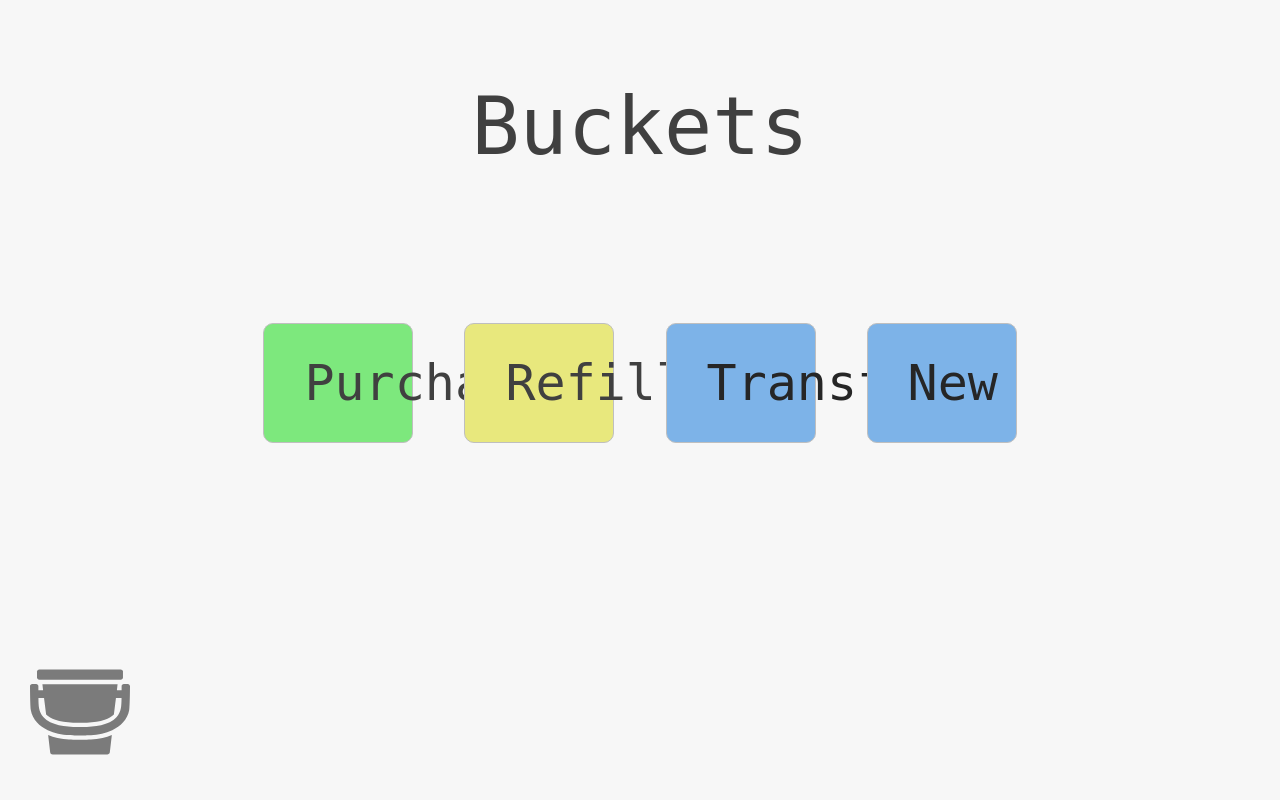
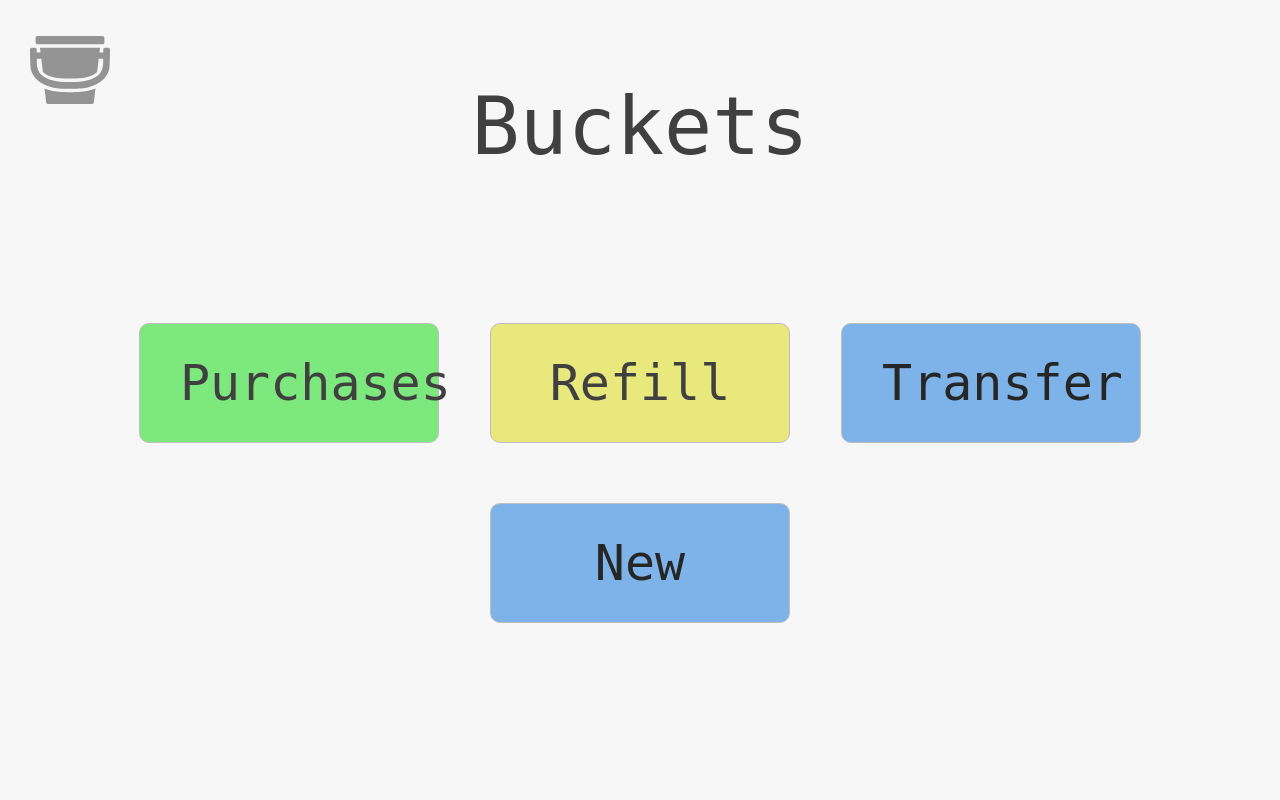
Before and after one commit to bryanchambers/buckets, a Flask app: page / in a window 1280 px wide. Run offline with Flask 2, Linux system fonts and the light colour scheme; data that the repository does not hold is empty.

Commit message:
Updated home styling

```diff
--- a/static/style.css
+++ b/static/style.css
@@ -12,6 +12,17 @@ body {
     width:   95%;
     margin:  0px auto;
     padding: 0px;
+}
+
+#home {
+    position: fixed;
+    left: 30px;
+    top:  30px;
+}
+
+#home img {
+    height:  80px;
+    opacity: 0.4;
 }
 
 #title {
@@ -125,7 +136,7 @@ button {
 }
 
 .controls button {
-    width: 150px;
+    width: 300px;
 }
 
 
@@ -179,17 +190,3 @@ button {
 
 
 /* Old CSS */
-
-
-
-
-#home {
-    position: fixed;
-    left: 30px;
-	bottom: 30px;
-}
-
-#home img {
-	height: 100px;
-	opacity: 0.5;
-}
```
